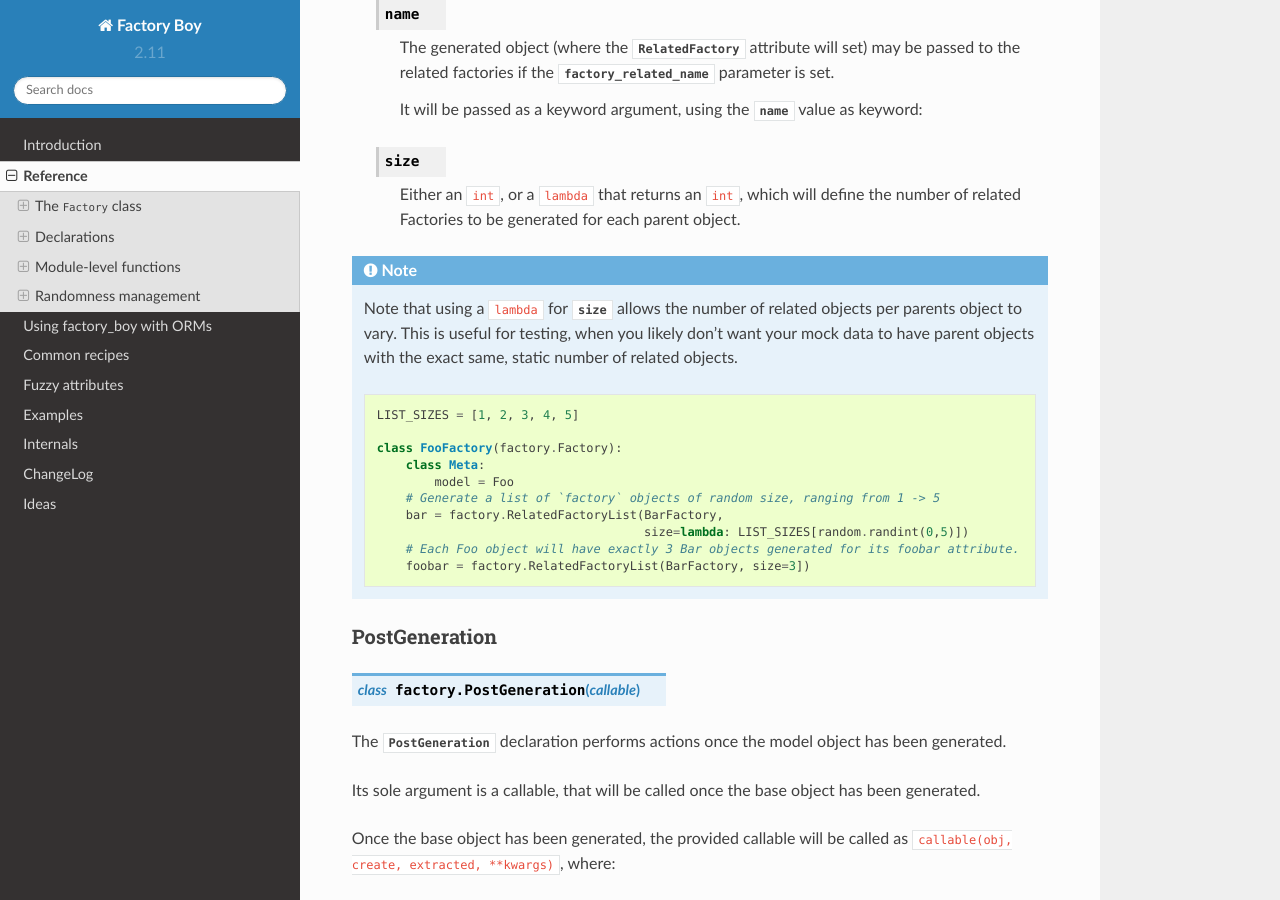
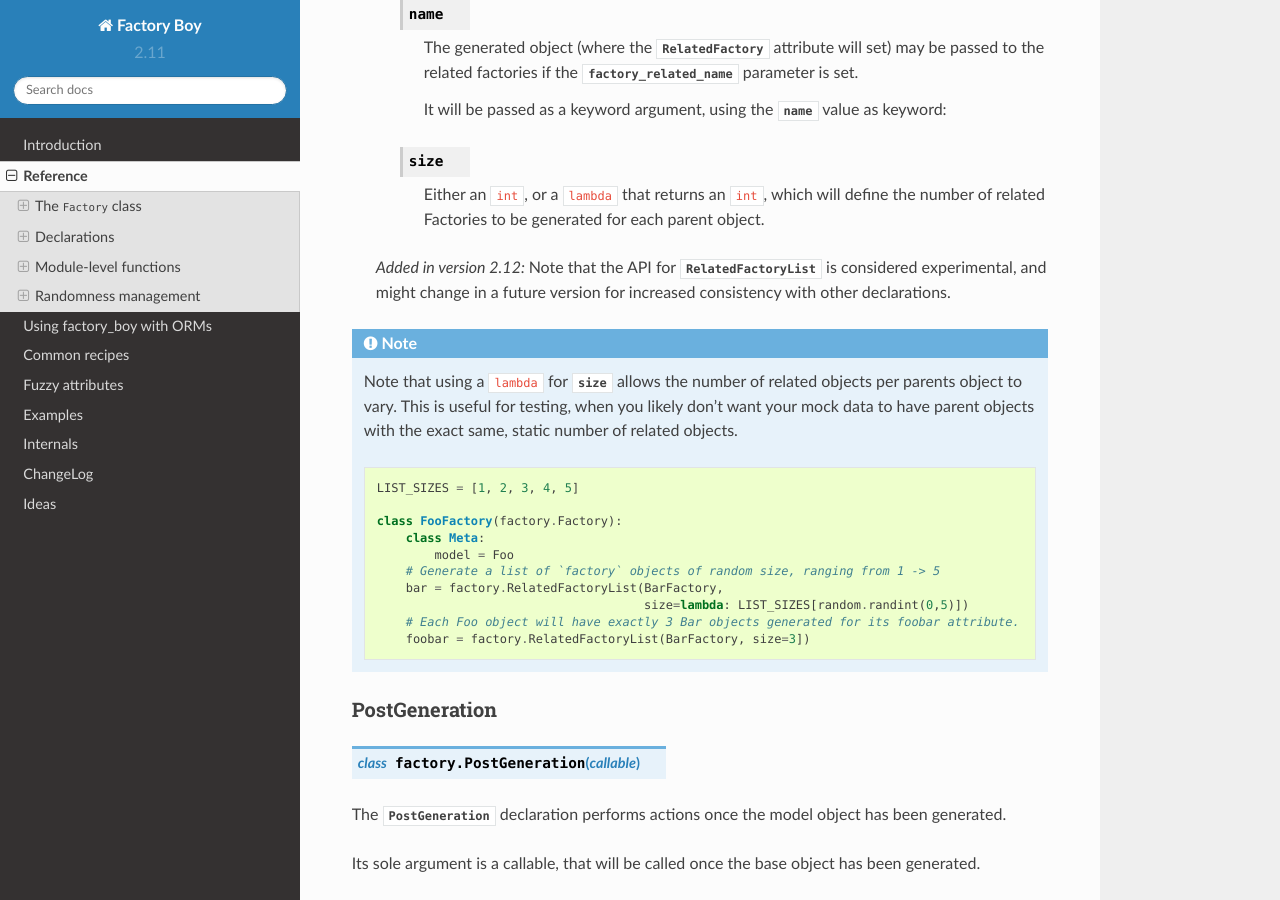
Before and after one commit to FactoryBoy/factory_boy, a Sphinx documentation site: the page built from docs/reference.rst, in a window 1280 px wide and 900 px high, scrolled down 29863 px. Built offline with Sphinx 7.4.7 and the Read the Docs theme 2.0.0, drawn with Linux system fonts in a browser that asks for light colours.

Commit message:
Add ..versionadded on RelatedFactoryList.

```diff
--- a/docs/reference.rst
+++ b/docs/reference.rst
@@ -1755,6 +1755,11 @@ RelatedFactoryList
         Either an ``int``, or a ``lambda`` that returns an ``int``, which will define the number
         of related Factories to be generated for each parent object.
 
+   .. versionadded:: 2.12
+
+        Note that the API for :class:`RelatedFactoryList` is considered experimental, and might change
+        in a future version for increased consistency with other declarations.
+
 .. note::
           Note that using a ``lambda`` for :attr:`size` allows the number of related objects per
           parents object to vary. This is useful for testing, when you likely don't want your mock
```
